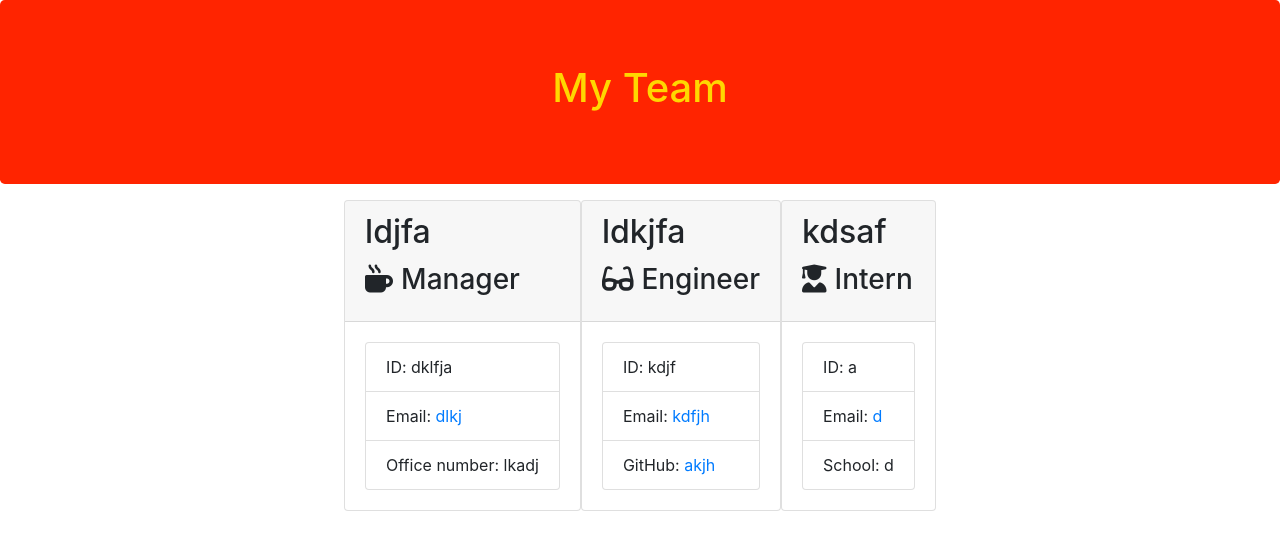
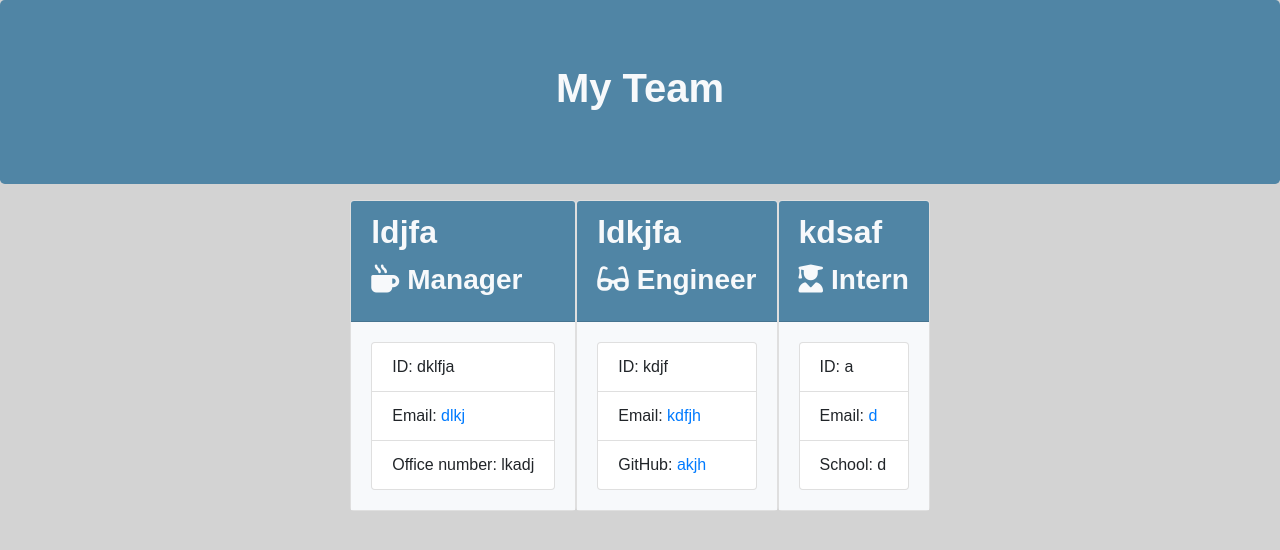
Before and after one commit to dcastelline/Team-Profile-Generator, a website: page Develop/output/team.html in a window 1280 px wide. Drawn offline with nearby package versions, Linux system fonts and the light colour scheme.

Commit message:
added css styling and coloring  to the page

```diff
--- a/Develop/output/style.css
+++ b/Develop/output/style.css
@@ -1,8 +1,26 @@
-/* jumbotron background color scarlet */
+/* body background color, font family */
+body {
+    background-color: lightgray;
+    font-family: Arial, Helvetica, sans-serif;
+}
+
+/* jumbotron color */
 .jumbotron {
-    background-color: #ff2400;
+    background-color: #5085a5;
 }
-/* jumbotron text gold */
-h1 {
-    color: gold;
+
+/* heading font color and style */
+h1, h2, h3 {
+    color: #f7f9fb;
+    font-weight: bold;
 }
+
+/* card headers */
+.card-header {
+    background-color: #5085a5;
+}
+
+/* card body */
+.card-body {
+    background-color: #f7f9fb;
+}
```
Also changed, not shown: Develop/output/team.html (+0 -1 lines).
